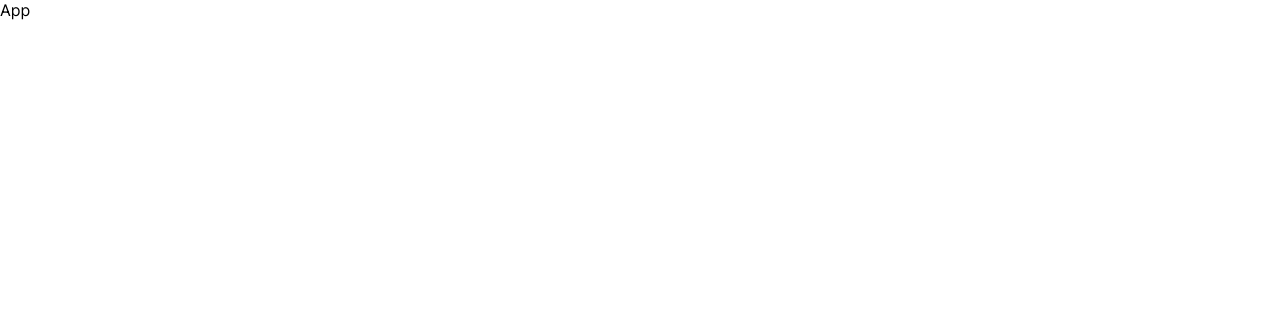
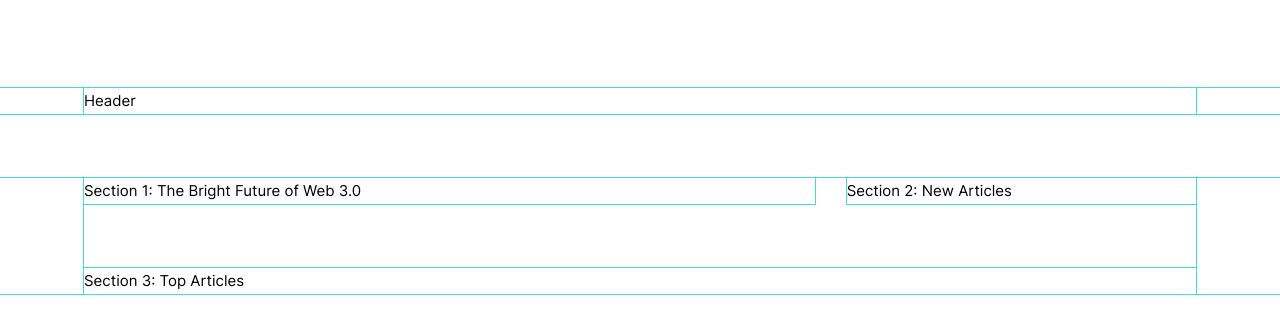
Before and after one commit to Arsalan2078/news-homepage, a React (Vite) app: page / in a window 1280 px wide. Shown: the top 334 px of the page. Built offline with nearby package versions, Linux system fonts and the light colour scheme.

Commit message:
app grid layout done

```diff
--- /dev/null
+++ b/src/App.scss
@@ -0,0 +1,54 @@
+@use "./styles/mixins";
+
+.app {
+  display: flex;
+  flex-direction: column;
+  gap: var(--spc-400);
+
+  padding-top: var(--spc-350);
+  padding-bottom: var(--spc-1100);
+  min-height: 100svh;
+
+  @include mixins.text-preset-6;
+}
+
+.header,
+.main {
+  padding: 0 clamp(1rem, -3rem + 16.6667vw, 5rem);
+}
+
+.main__grid {
+  display: grid;
+  grid-template-columns: repeat(1, 1fr);
+  row-gap: var(--spc-800);
+  column-gap: var(--spc-400);
+}
+
+@media screen and (min-width: 1280px) {
+  .app {
+    gap: var(--spc-800);
+    padding-top: var(--spc-1100);
+  }
+
+  .main__grid {
+    grid-template-columns: repeat(12, 1fr);
+
+    section {
+      &:nth-child(1) {
+        grid-column: span 8;
+      }
+
+      &:nth-child(2) {
+        grid-column: span 4;
+      }
+
+      &:nth-child(3) {
+        grid-column: span 12;
+      }
+    }
+  }
+}
+
+* {
+  outline: 1px solid turquoise;
+}
--- a/src/App.tsx
+++ b/src/App.tsx
@@ -1,7 +1,23 @@
-import "./App.module.scss";
+import "./App.scss";
 
 function App() {
-  return <>App</>;
+  return (
+    <>
+      <div className="app">
+        <header className="header">
+          <div className="container">Header</div>
+        </header>
+
+        <main className="main">
+          <div className="container main__grid">
+            <section>Section 1: The Bright Future of Web 3.0</section>
+            <section>Section 2: New Articles</section>
+            <section>Section 3: Top Articles</section>
+          </div>
+        </main>
+      </div>
+    </>
+  );
 }
 
 export default App;
--- a/src/styles/_root.scss
+++ b/src/styles/_root.scss
@@ -12,8 +12,9 @@
   --fw-700: 700;
   --fw-800: 800;
 
-  --spc-100: 0.6rem;
+  --spc-100: 0.5rem;
   --spc-300: 1.5rem;
+  --spc-350: 1.75rem;
   --spc-400: 2rem;
   --spc-500: 2.5rem;
   --spc-800: 4rem;
--- a/src/styles/index.scss
+++ b/src/styles/index.scss
@@ -1,3 +1,5 @@
 @use "./reset";
 @use "./font-faces";
 @use "./root";
+
+@use "./utilities/z-index" as utilities;
--- /dev/null
+++ b/src/styles/utilities/_container.scss
@@ -0,0 +1,4 @@
+.container {
+  margin: 0 auto;
+  width: min(100%, 69.5rem);
+}
--- /dev/null
+++ b/src/styles/utilities/_z-index.scss
@@ -0,0 +1 @@
+@forward "./container";
```
Also changed, not shown: src/App.module.scss (deleted).
